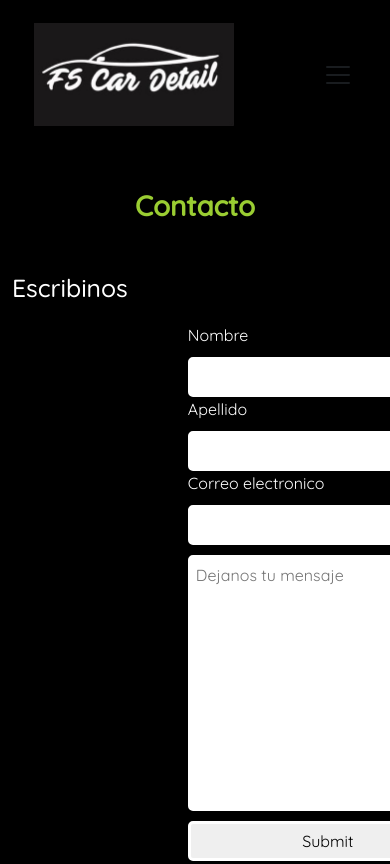
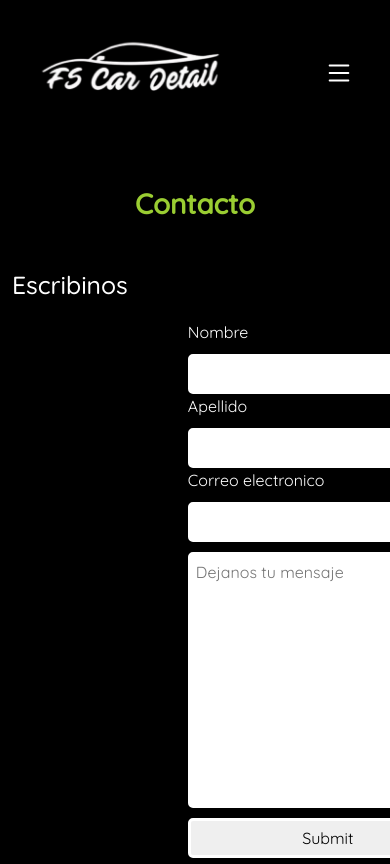
Before and after one commit to mfrezzotti/PF-FrezzottiMelisa, a plain HTML site: page paginas/contacto.html in a window 390 px wide. Shown: the top 864 px of the page. Drawn offline with nearby package versions, Linux system fonts and the light colour scheme.

Commit message:
Mejoramos el color del menu hamburguesa y de la imagen del logo

```diff
--- a/css/estilo.css
+++ b/css/estilo.css
@@ -26,6 +26,14 @@ body {
 .menuNav a:hover {
     background-color:darkslategrey;
     color: yellowgreen;
+}
+
+.navbar-toggler {
+    border: none;
+}
+
+.navbar-toggler:focus {
+    box-shadow: none;
 }
 
 .imagenesCarrusel {
--- a/paginas/contacto.html
+++ b/paginas/contacto.html
@@ -18,12 +18,16 @@
         <nav class="navbar navbar-expand-lg encabezado menuNav ">
             <div class="container-fluid">
                 <a class="navbar-brand" href="#">
-                    <img class="logo" src="../imagenes/logo fs.jpeg" alt="Logo fs">
+                    <img class="logo" src="../imagenes/logo_fs-bgblack.png" alt="Logo fs">
                 </a>
                 <button class="navbar-toggler blanco" type="button" data-bs-toggle="collapse"
                     data-bs-target="#navbarNav" aria-controls="navbarNav" aria-expanded="false"
                     aria-label="Toggle navigation">
-                    <span class="navbar-toggler-icon"></span>
+                    <svg xmlns="http://www.w3.org/2000/svg" width="30" height="30" fill="currentColor"
+                        class="bi bi-list" viewBox="0 0 16 16">
+                        <path fill-rule="evenodd"
+                            d="M2.5 12a.5.5 0 0 1 .5-.5h10a.5.5 0 0 1 0 1H3a.5.5 0 0 1-.5-.5m0-4a.5.5 0 0 1 .5-.5h10a.5.5 0 0 1 0 1H3a.5.5 0 0 1-.5-.5m0-4a.5.5 0 0 1 .5-.5h10a.5.5 0 0 1 0 1H3a.5.5 0 0 1-.5-.5" />
+                    </svg>
                 </button>
                 <div class="collapse navbar-collapse" id="navbarNav">
                     <ul class="navbar-nav ms-auto menuNav">
```
Also changed, not shown: index.html (+7 -2 lines), paginas/cuidadoext.html (+6 -2 lines), paginas/cuidadoint.html (+6 -2 lines), paginas/polarizados.html (+6 -2 lines), imagenes/logo fs.jpeg (deleted), imagenes/logo_fs-bgblack.png (added).
